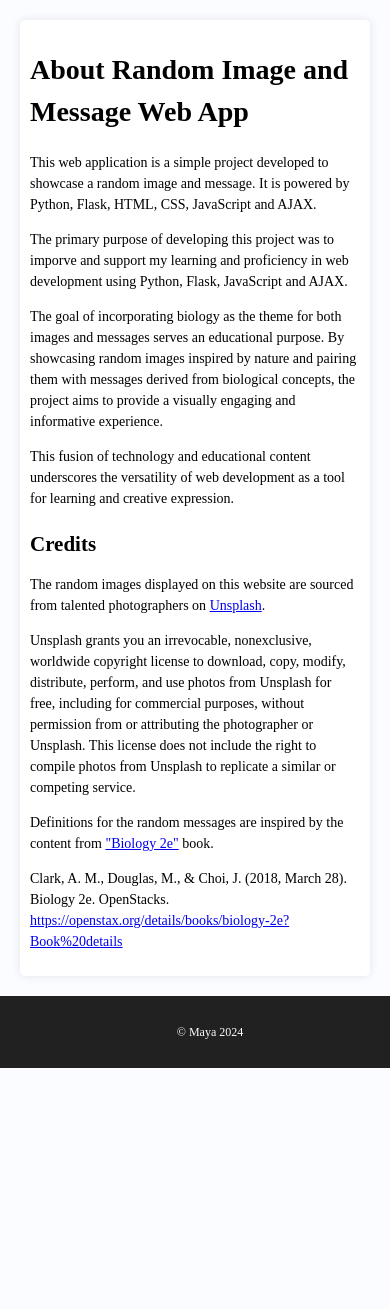
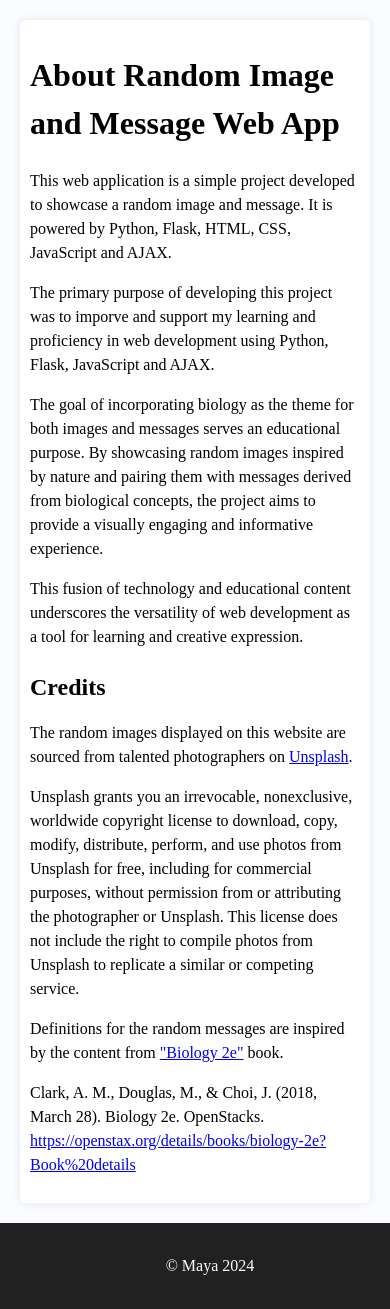
Before and after one commit to UccelloLibero/Stochasticity, a Flask app: page /about in a window 390 px wide. Shown: the part 122-1431 px from the top of the page. Before the commit the page ends 1190 px from the top, so only its background shows below. Run offline with Flask 3, Linux system fonts and the light colour scheme.

Commit message:
Updates to messages and content

```diff
--- a/templates/about.html
+++ b/templates/about.html
@@ -13,7 +13,9 @@
             min-height: 100vh;
             background-color: #fbfcff;
             line-height: 1.5;
+            font-family: 'Fira Sans';
         }
+
         nav {
             display: flex;
             justify-content: space-between;
@@ -23,14 +25,17 @@
             color: #fbfcff;
             width: 100%;
         }
+
         nav a {
             color: #fbfcff;
             text-decoration: none;
             margin-right: 15px;
         }
+
         nav a:hover {
             color: #9bc13b;
         }
+
         .container {
             flex: 1;
             display: flex;
@@ -39,6 +44,7 @@
             padding: 20px;
             width: 100%s;
         }
+
         .content {
             max-width: 800px;
             width: 100%;
@@ -48,13 +54,16 @@
             border-radius: 5px;
             box-shadow: 0 0 10px rgba(0, 0, 0, 0.1);
         }
+
         .content p {
             text-align: left;
         }
+
         .credits {
             margin-top: 20px;
             margin-bottom: 10px;
         }
+
         footer {
             background-color: #212121;
             color: #fbfcff;
@@ -62,21 +71,24 @@
             text-align: center;
             width: 100%;
         }
+
         footer a {
             color: #fbfcff;
             text-decoration: none;
         }
+
         footer a:hover {
             color: #9bc13b;
         }
+
         /* Small screens (phones) */
         @media only screen and (max-width: 600px) {
             .content {
-                font-size: 14px;
+                font-size: 16px;
                 padding: 10px;
             }
             footer {
-                font-size: 12px;
+                font-size: 16px;
             }
             nav {
                 flex-direction: column;
@@ -87,15 +99,17 @@
                 margin: 5px 0;
             }
         }
+
         /* Medium screens (tablets) */
         @media only screen and (min-width: 601px) and (max-width: 1024px) {
             nav {
-                font-size: 14px;
+                font-size: 16px;
             }
             .content {
                 padding: 15px;
             }
         }
+
         /* Large screens (laptops and desktops) */
         @media only screen and (min-width: 1025px) {
             nav {
--- a/templates/index.html
+++ b/templates/index.html
@@ -18,6 +18,7 @@
             overflow-x: hidden;
             display: flex;
             flex-direction: column;
+            font-family: 'Fira Sans';
         }
 
         nav {
@@ -116,7 +117,7 @@
             }
 
             .message {
-                font-size: 14px;
+                font-size: 16px;
             }
 
             footer {
@@ -131,7 +132,7 @@
             }
 
             .message {
-                font-size: 14px;
+                font-size: 16px;
             }
         }
 
```
